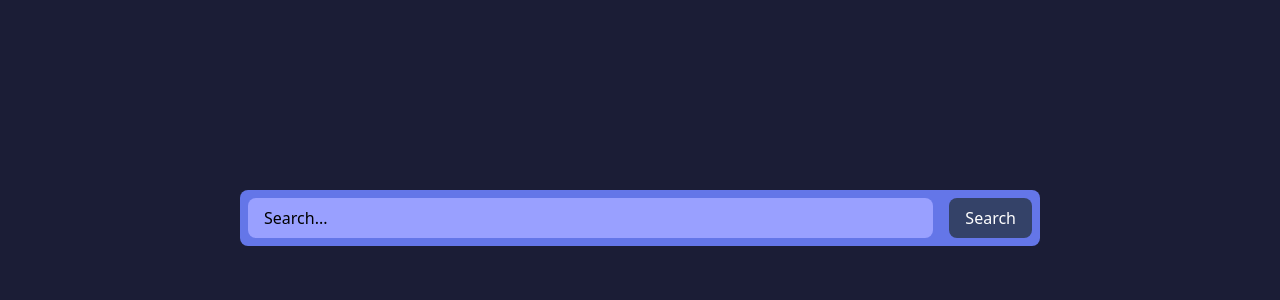
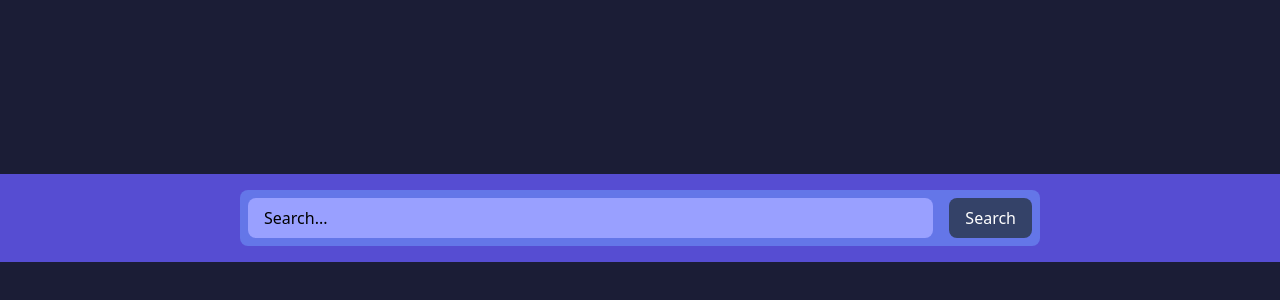
Before and after one commit to DominicLaercio/arcade-verse, a React (Vite) app: page / in a window 1280 px wide. Shown: the part 182-482 px from the top of the page. Built offline with nearby package versions, Linux system fonts and the light colour scheme.

Commit message:
feat: Creation of a header component with the search bar in it.

```diff
--- /dev/null
+++ b/src/components/Header/Header.scss
@@ -0,0 +1,9 @@
+@use "../../styles/base.scss" as *;
+
+.header {
+    text-align: center;
+    background-color: $primary-highlight;
+    width: 100%;
+    height: fit-content;
+    padding: 1rem;
+}
--- /dev/null
+++ b/src/components/Header/Header.tsx
@@ -0,0 +1,12 @@
+import SearchBar from '../SearchBar/SearchBar'
+import './Header.scss'
+
+const Header = () => {
+  return (
+    <header className="header">
+        <SearchBar/>
+    </header>
+  )
+}
+
+export default Header
--- a/src/components/TestScreen/TestScreen.tsx
+++ b/src/components/TestScreen/TestScreen.tsx
@@ -1,10 +1,10 @@
-import SearchBar from '../SearchBar/SearchBar'
+import Header from '../Header/Header'
 import './TestScreen.scss'
 
 const TestScreen = () => {
   return (
     <div className="testScreen">
-        <SearchBar />
+        <Header />
     </div>
   )
 }
--- a/src/styles/base.scss
+++ b/src/styles/base.scss
@@ -1,7 +1,7 @@
 @import "bootstrap/scss/functions";
 
 $primary: #344268;
-$primary-highlight: #407cc5;
+$primary-highlight: #564dd2;
 
 $secondary: #8ca0e8;
 $secondary-highlight: #bccbff;
```
